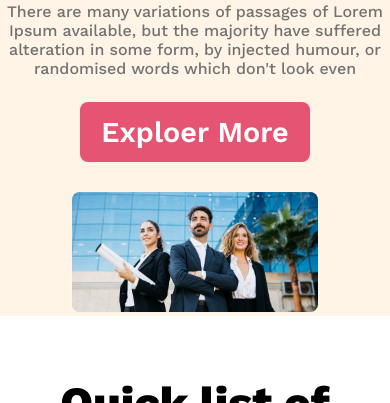
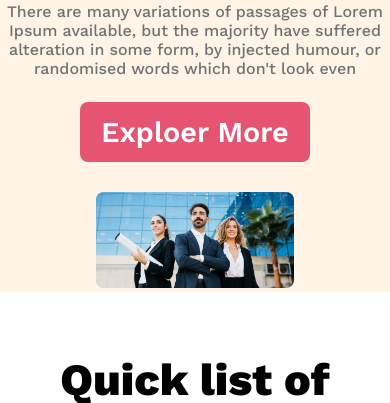
Before and after one commit to HabibAshrafSabet/G3-architects-responsive, a plain HTML site: page index.html in a window 390 px wide. Shown: the part 409-812 px from the top of the page. Drawn offline with nearby package versions, Linux system fonts and the light colour scheme.

Commit message:
banner img fixing

```diff
--- a/style.css
+++ b/style.css
@@ -258,6 +258,9 @@ input{
     .menus-container{
         padding-left: 0;
     }
+    .banner-img{
+        padding: 0 1.5rem;
+    }
     .quick-list-container{
         flex-direction: column-reverse;
         padding: 1.8rem;
```
